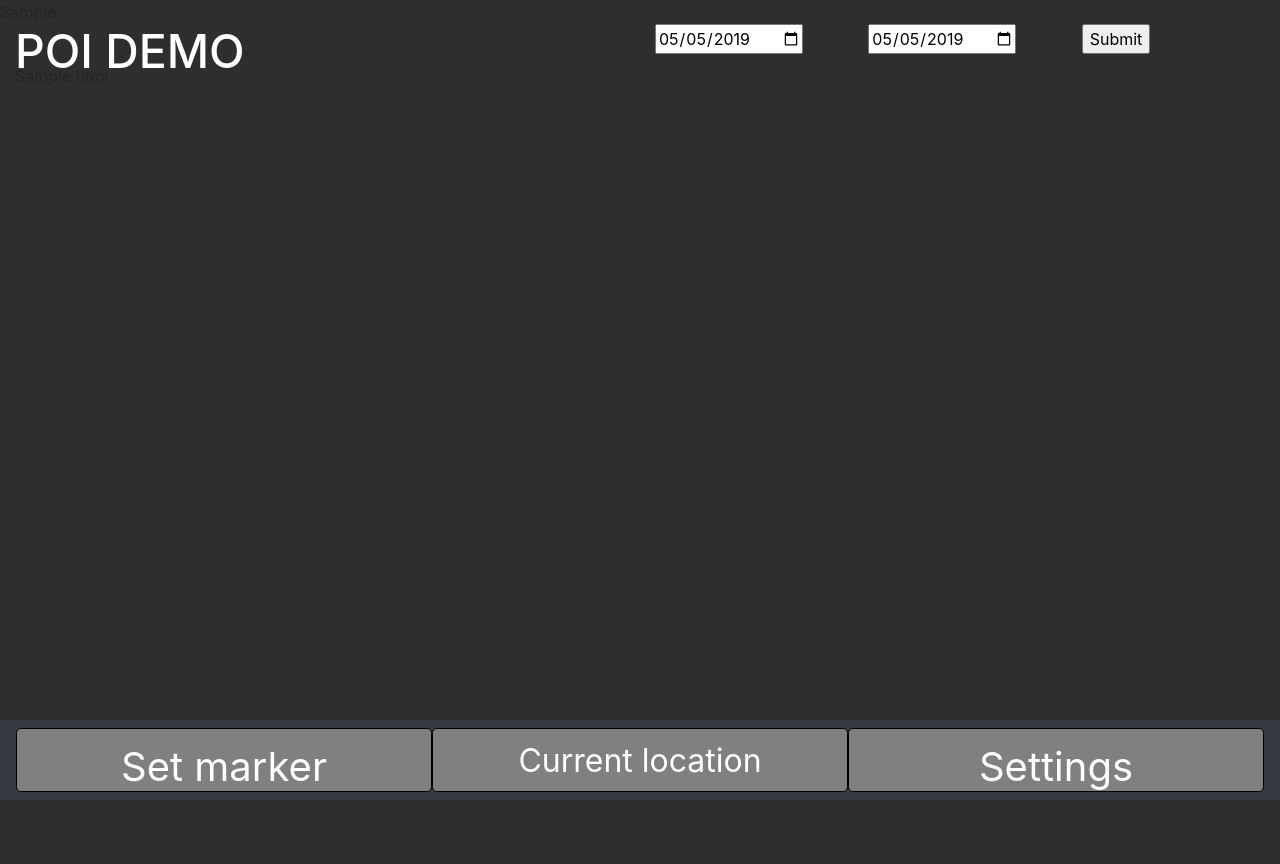
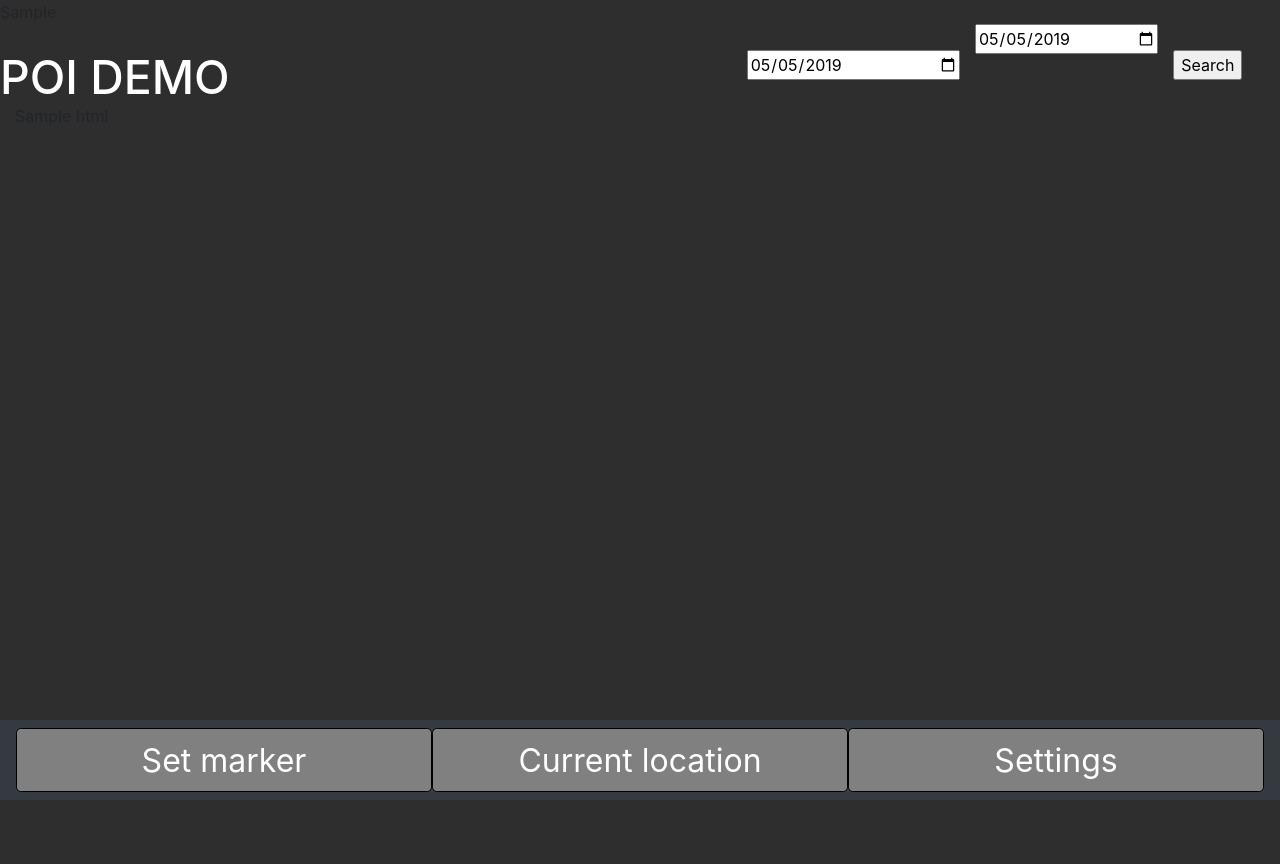
Before and after one commit to MTBorg/Place-of-interest, a Flask app: template server/templates/index.html in a window 1280 px wide. Before the commit the page ends 800 px from the top, so only its background shows below. Run offline with Flask 2, Linux system fonts and the light colour scheme; the template is opened without the code that fills it: most values are stand-ins (such as "Sample title", 1, 10 or a date in 2020); some libraries are stand-ins or nearby versions.

Commit message:
Various Bug Fixes
Updates external CSS and removed styels from html file.

```diff
--- a/server/routes.py
+++ b/server/routes.py
@@ -55,7 +55,7 @@ def mapview():
         lng=22.139475,
         markers=marks,
         style=(
-            "height:100%;"
+            "height:94%;"
             "width:100%;"
             "top:0;"
             "left:0;"
--- a/server/static/css/styles.css
+++ b/server/static/css/styles.css
@@ -1,9 +1,32 @@
+html{
+	height: 100%;
+}
+.date-margin{
+	height: 100%;
+	text-align: left;
+	width: 100% !important;
+	padding-right:0px !important;
+	padding-left:0px !important;
+	position:relative;
+	margin-top:2%;
+}
+
+.date{
+	width:100% !important;
+
+}
+
+#date-form{
+	margin-top:8px !important;
+}
 
 #Cont{
 	float: left;
 	height: 100%;
 }
-
+#row1{
+	height: 5%;
+}
 #row2{
 	height: 85%;
 }
@@ -24,7 +47,7 @@
 	height: 100%;
 }
 #navLI1{
-	float: left;
+	float: left !important;
 	width: 29%;
 	height: 100%;
 }
@@ -44,3 +67,38 @@
 	width: 29%;
 	height: 100%;
 }
+body{
+	background-color: rgba(34, 34, 34, 0.945) !important;
+	height: 100% !important;
+	;
+}
+.col-height{
+	height: 100%;
+}
+.navbar{
+	height: 10%;
+}
+.navbar-nav{
+	Width: 100%;
+	height: 100%;
+}
+.nav-item{
+	width: 33.33% !important;
+	height: 100% !important;
+}
+
+.but-graphics{
+	height: 100% !important;
+	font-size:  2em !important;
+	background-color: grey !important;
+	border: 1px solid black !important;
+}
+
+h1{
+	color: white !important;
+	font-size: 2.9em!important;
+}
+
+#sendLatLng{
+	height:100% !important;
+}
--- a/server/templates/index.html
+++ b/server/templates/index.html
@@ -1,6 +1,6 @@
 
 <!DOCTYPE html>
-    <html style="height: 100%;">
+    <html >
 
 
     <head>
@@ -8,59 +8,55 @@
             <link rel="stylesheet" href="https://stackpath.bootstrapcdn.com/bootstrap/4.1.3/css/bootstrap.min.css" integrity="sha384-MCw98/SFnGE8fJT3GXwEOngsV7Zt27NXFoaoApmYm81iuXoPkFOJwJ8ERdknLPMO" crossorigin="anonymous">
             {{sndmap.js}}
     </head>
-    <body style="background-color: rgba(34, 34, 34, 0.945); height: 100%;"onload="getLocation()"> <!--Sets the background color -->
+    <body id="body1" onload="getLocation()"> <!--Sets the background color -->
         <div class="container-fluid" id ="Cont"> <!-- contains the gridsystem-->
-            <div class="row" style="height: 5%;"> <!-- The row in which the column is placed -->
-				<div class="col-sm-6 date-margin" style="	height: 100%; text-align: left;  "><!-- Column making the map adjustable to differnt devices-->
-                    <h1 style="color: white; font-size: 2.9em; "> POI DEMO </h1>
+            <div class="row" id="row3" > <!-- The row in which the column is placed -->
+				<div class="col-sm-6 col-lg-7 date-margin"  ><!-- Column making the map adjustable to differnt devices-->
+                    <h1> POI DEMO </h1>
                 </div>
-                <form method="post" id="date-form" style="margin-top:8px;"></form>
-                <div class="col-sm-2 date-margin" style=" height: 80%;">
+
+                <!-- WRITE FILE TO SEND DATA TO IN ACTION = "DESINTATION HERE" CONNECT THIS TO BACKEND-->
+                <form method="post" id="date-form" action=""></form>
+                <div class="col-sm-2 col-lg-2 date-margin">
                     <div class="form-group">
                         <div class='input-group date' id='datetimepicker10'>
-                            <span class="input-group-addon">
-
-                                <input type="date" min="2019-01-01" value="2019-05-05">
-                                <span class="glyphicon glyphicon-calendar">
+                                <input type="date" class="date" name="start_date" min="2019-01-01" value="2019-05-05">
                             </form>
-
-                                </span>
-                            </span>
                         </div>
                     </div>
                 </div>
-                <div class="col-sm-2 date-margin">
-                        <input type="date" min="2019-01-01" value="2019-05-05">
+                <div class="col-sm-2 col-lg-2date-margin">
+                        <input type="date" class="date" name="end_date" min="2019-01-01" value="2019-05-05">
                 </div>
-                <div class="col-sm-2 date-margin">
-                        <input type="submit">
+                <div class="col-sm-2 col-lg-1 date-margin">
+                        <input type="submit" name="submit" value="Search">
                 </div>
             </div>
-            <div class="row "style="height: 85%;"> <!-- The row in which the column is placed -->
-                <div class="col-sm-12" style="height: 100%;"><!-- Column making the map adjustable to differnt devices-->
+            <div class="row" id="row2" > <!-- The row in which the column is placed -->
+                <div class="col-sm-12 col-height" ><!-- Column making the map adjustable to differnt devices-->
                     {{sndmap.html}}
 				</div>
             </div>
-            <div class="row "style="height: 10%;"> <!-- The row in which the column is placed -->
-				<div class="col-sm-12" style="height: 100%;"><!-- Column making the map adjustable to differnt devices-->
-                    <nav class="navbar navbar-expand fixed-bottom navbar-dark bg-dark" style="height: 10%; "> <!-- Menu in the bottom of the page -->
-                        <ul class="navbar-nav" style="width: 100%; height: 100%;">
-                             <li class="nav-item" style="float: left; width: 33.33%; height: 100%;">
-                                <form id="sendLatLng" method="POST" action="/" style="height: 100%;">
+            <div class="row " id="row3"> <!-- The row in which the column is placed -->
+				<div class="col-sm-12 col-height" ><!-- Column making the map adjustable to differnt devices-->
+                    <nav class="navbar navbar-expand fixed-bottom navbar-dark bg-dark"> <!-- Menu in the bottom of the page -->
+                        <ul class="navbar-nav">
+                             <li class="nav-item">
+                                <form id="sendLatLng" method="POST" action="/">
                                     <input id="latInput" name="lat" type="hidden">
                                     <input id="lngInput" name="lng" type="hidden">
-                                    <button type="submit" class="btn btn-primary btn-lg btn-block"  style="height: 100%; font-size: 2.5em;  background-color: grey; border: 1px solid black;"  >
+                                    <button type="submit" class="btn btn-primary btn-lg btn-block but-graphics">
                                         Set marker
                                     </button>
                                 </form>
                              </li>
-                            <li class="nav-item mx-auto" style=" width: 33.33%; height: 100% ">  <!-- Just none-functions buttons for display-->
-                                <button style="height: 100%; font-size:  2em;  background-color: grey; border: 1px solid black;" class="btn btn-primary btn-lg btn-block" onclick="reCenterMap()">
+                            <li class="nav-item mx-auto">  <!-- Just none-functions buttons for display-->
+                                <button class="btn btn-primary btn-lg btn-block but-graphics" onclick="reCenterMap()">
                                     Current location
                                 </button>
                             </li>
-                            <li class="nav-item" style="float: right; width: 33.33%; height: 100%; ">
-                                <button type="Button" onclick="location.href='/settings'"class="btn btn-primary btn-lg btn-block" style="height: 100%; font-size:  2.5em; background-color: grey; border: 1px solid black;"> Settings </button>
+                            <li class="nav-item nav-right-item">
+                                <button type="Button" onclick="location.href='/settings'"class="btn btn-primary btn-lg btn-block but-graphics"> Settings </button>
                             </li>
                         </ul>
                     </nav>
```
